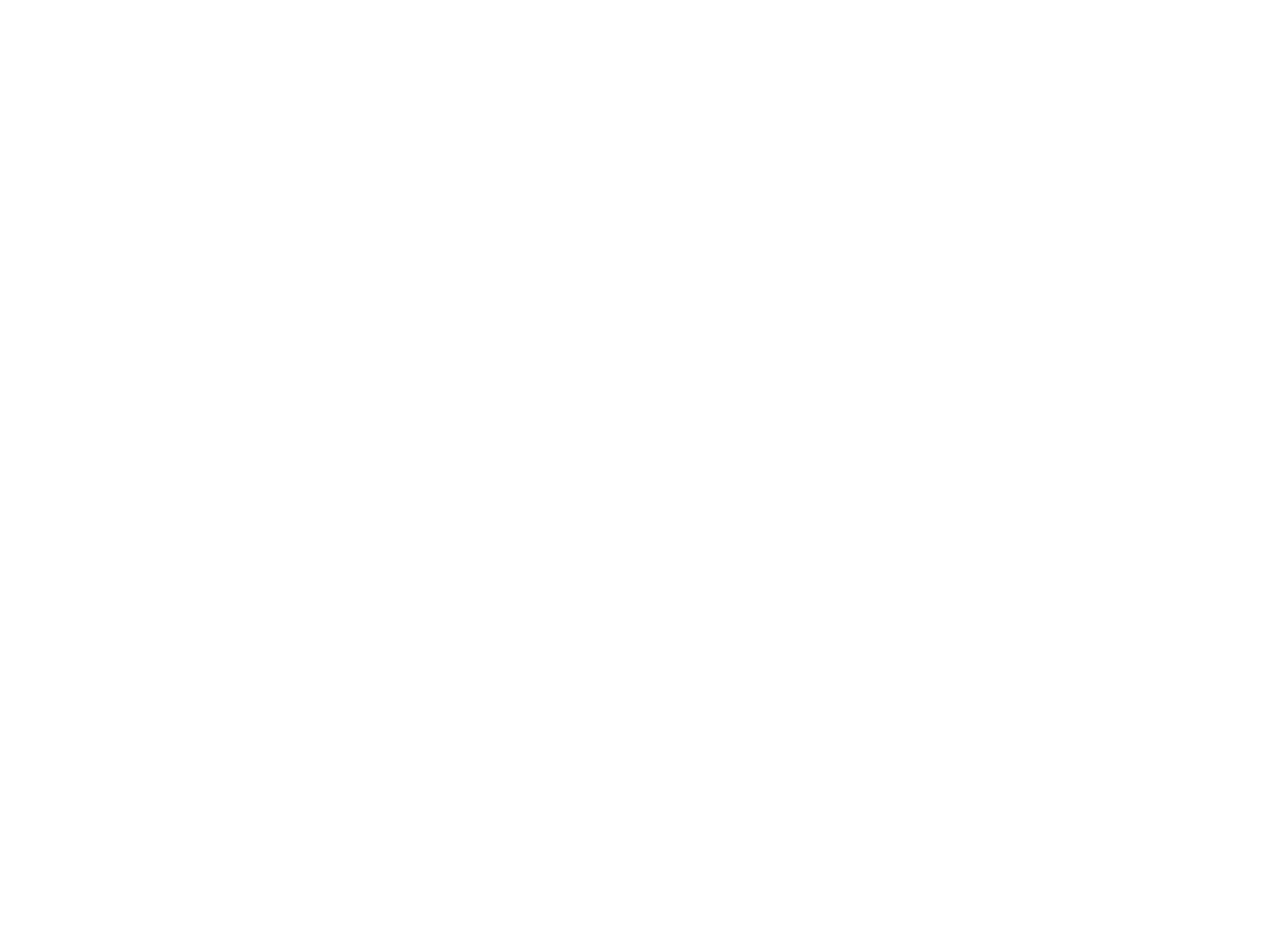
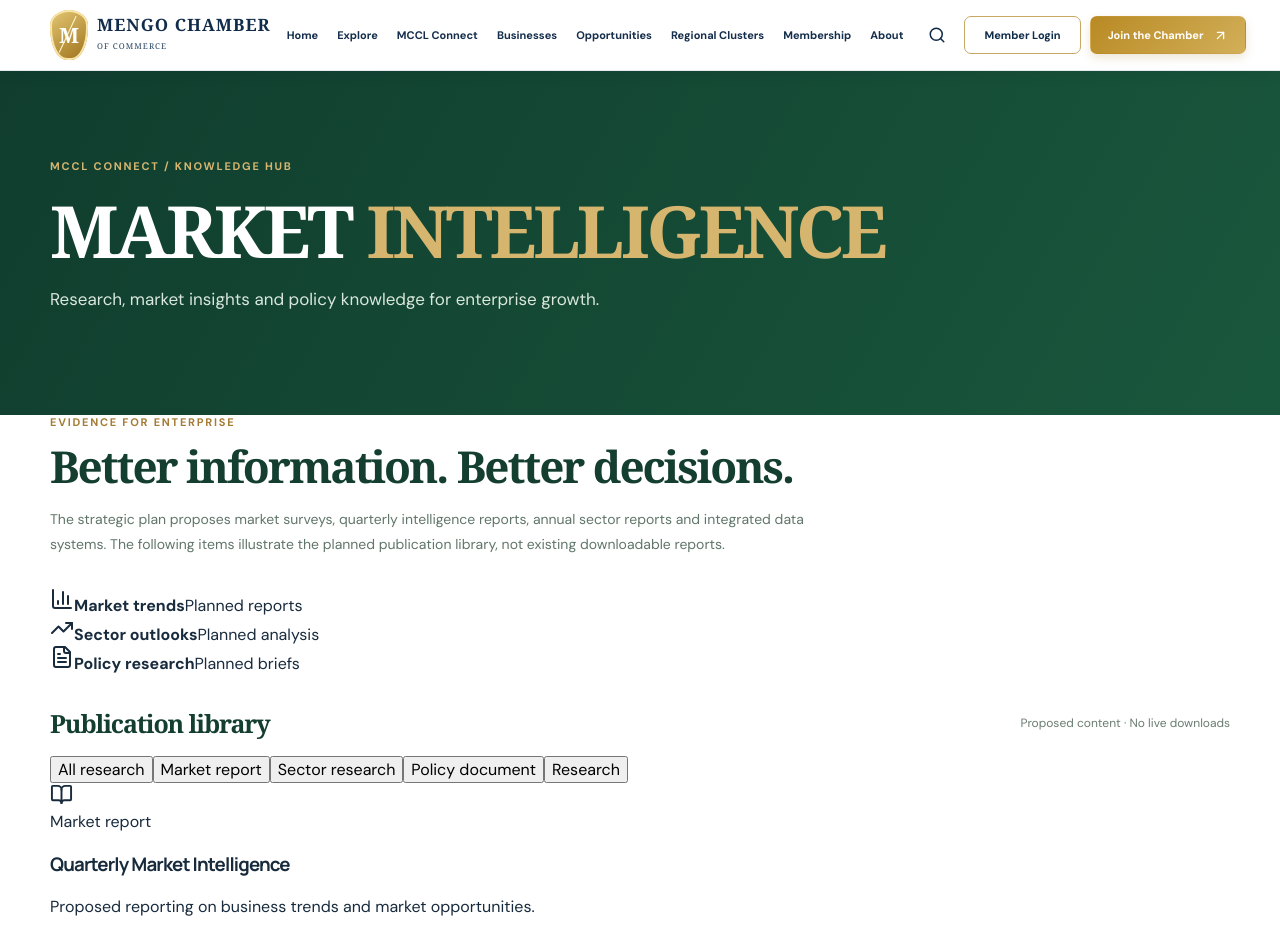
Before and after one commit to watumwa/mengo, a Next.js app: page /intelligence in a window 1280 px wide. Before the commit this address had no page. Shown: the top 935 px of the page. Before the commit the page ends 800 px from the top, so only its background shows below. Built offline with nearby package versions, Linux system fonts and the light colour scheme.

Commit message:
MCCL ecosystem: interactive market intelligence library preview

```diff
--- /dev/null
+++ b/app/intelligence/page.tsx
@@ -0,0 +1,21 @@
+"use client";
+import {useState} from "react";
+import Link from "next/link";
+import {ArrowUpRight,BookOpen,BarChart3,TrendingUp,FileText} from "lucide-react";
+import {Shell} from "../components";
+const publications=[
+ {title:"Quarterly Market Intelligence",kind:"Market report",detail:"Proposed reporting on business trends and market opportunities."},
+ {title:"Annual Economic and Sector Outlook",kind:"Sector research",detail:"Planned evidence-led analysis of business performance."},
+ {title:"Business Environment Policy Brief",kind:"Policy document",detail:"Planned research on business challenges and policy reform."},
+ {title:"Enterprise Needs Survey",kind:"Research",detail:"Planned surveys to inform Chamber programmes."}
+];
+export default function IntelligencePage(){
+ const [filter,setFilter]=useState("All research");
+ const kinds=["All research","Market report","Sector research","Policy document","Research"];
+ return <Shell><main><section className="connect-hero"><div className="container"><span className="eyebrow">MCCL CONNECT / Knowledge hub</span><h1>MARKET <em>INTELLIGENCE</em></h1><p>Research, market insights and policy knowledge for enterprise growth.</p></div></section>
+ <div className="container intelligence-content"><div className="connect-intro"><span className="eyebrow">Evidence for enterprise</span><h2>Better information. Better decisions.</h2><p>The strategic plan proposes market surveys, quarterly intelligence reports, annual sector reports and integrated data systems. The following items illustrate the planned publication library, not existing downloadable reports.</p></div>
+ <div className="intelligence-highlights"><div><BarChart3 size={24}/><strong>Market trends</strong><span>Planned reports</span></div><div><TrendingUp size={24}/><strong>Sector outlooks</strong><span>Planned analysis</span></div><div><FileText size={24}/><strong>Policy research</strong><span>Planned briefs</span></div></div>
+ <div className="connect-results-heading"><h3>Publication library</h3><span>Proposed content · No live downloads</span></div><div className="intelligence-filters">{kinds.map(x=><button type="button" key={x} aria-pressed={filter===x} className={filter===x?"active":""} onClick={()=>setFilter(x)}>{x}</button>)}</div>
+ <div className="intelligence-list">{publications.filter(x=>filter==="All research"||x.kind===filter).map(x=><article key={x.title}><BookOpen size={23}/><div><span>{x.kind}</span><h3>{x.title}</h3><p>{x.detail}</p></div><Link href="/contact">Enquire <ArrowUpRight size={15}/></Link></article>)}</div>
+ <p className="region-note">Publication titles describe proposed outputs. Real reports, figures and downloadable files require institutional approval and verification.</p></div></main></Shell>
+}
```
